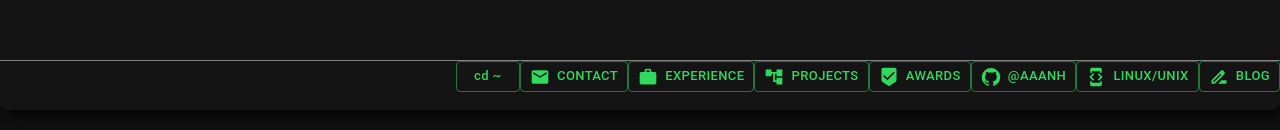
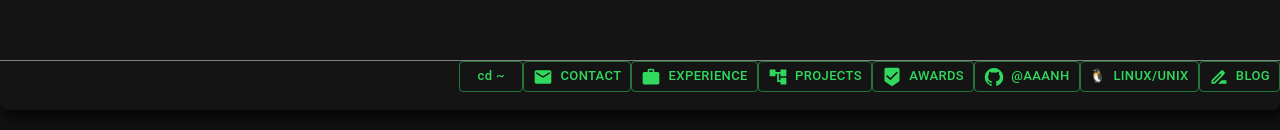
Before and after one commit to zasshuwu/nogamioka, a Next.js app: page / in a window 1280 px wide. Shown: the part 556-686 px from the top of the page. Built offline with nearby package versions, Linux system fonts and the light colour scheme.

Commit message:
coloring and icon

```diff
--- a/components/navbar.js
+++ b/components/navbar.js
@@ -85,21 +85,21 @@ const useStyles = makeStyles((theme) => ({
 		},
 	},
 	customButtonLinux: {
-		color: "#0077BB",
-		borderColor: "#0077BB",
+		color: "#329ddb",
+		borderColor: "#329ddb",
 		"&:hover": {
-			background: "#0077BB",
+			background: "#329ddb",
 			color: customTheme.palette.background.main,
-			borderColor: "#0077BB",
+			borderColor: "#329ddb",
 		},
 	},
 	customButtonBlog: {
-		color: "pink",
-		borderColor: "pink",
+		color: "#a863f7",
+		borderColor: "#a863f7",
 		"&:hover": {
-			background: "pink",
+			background: "#a863f7",
 			color: customTheme.palette.background.main,
-			borderColor: "pink",
+			borderColor: "#a863f7",
 		},
 	},
 	BtnText: {
@@ -221,7 +221,8 @@ export default function NavBar({ setCommand, setContent }) {
 					variant="outlined"
 					className={classes.customButtonLinux}
 				>
-					<DeveloperModeIcon fontSize="small"></DeveloperModeIcon>
+					{/* <DeveloperModeIcon fontSize="small"></DeveloperModeIcon> */}
+					🐧
 					<span className={classes.BtnText}>&nbsp; Linux/Unix</span>
 				</Button>
 				<Button
```
Also changed, not shown: 1 other file (tests, documents, lock files or other folders).
